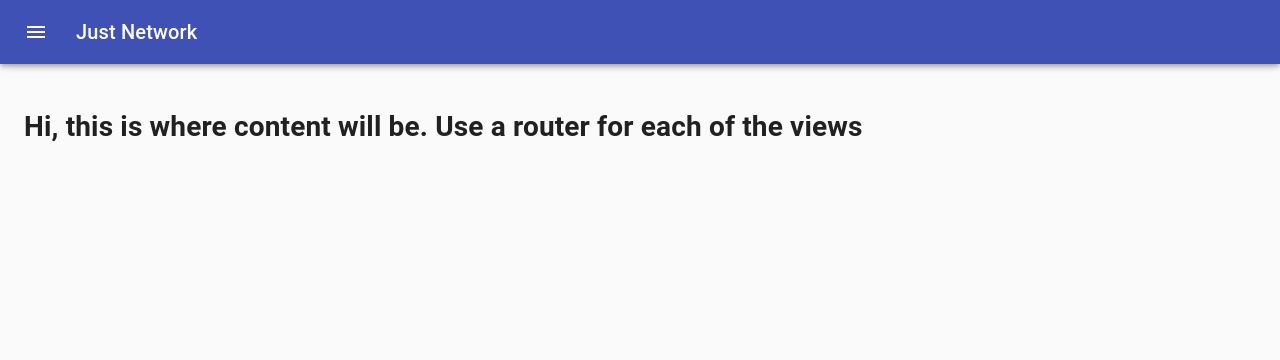
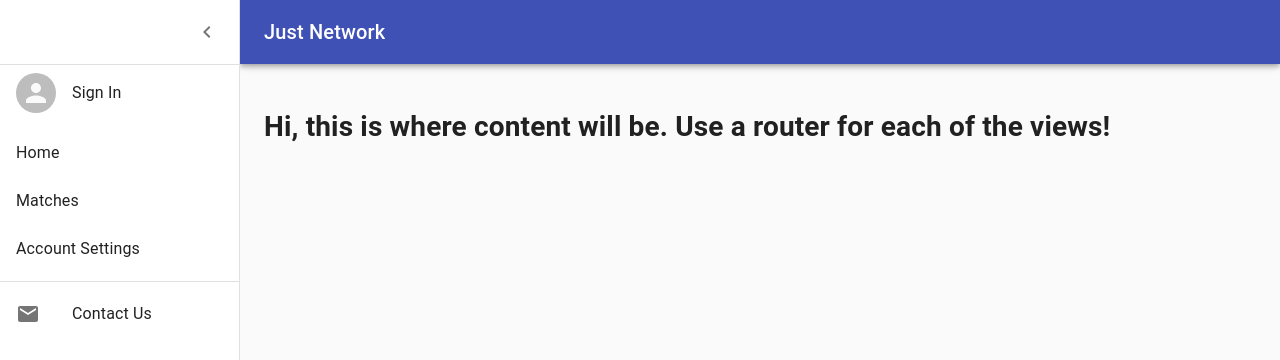
Before and after one commit to Joytaylor/WWPHacks, a React (Create React App) app in the folder wwphacks/: page / in a window 1280 px wide. Shown: the top 360 px of the page. Built offline with nearby package versions, Linux system fonts and the light colour scheme.

Commit message:
Sign in set-up

```diff
--- a/wwphacks/src/App.js
+++ b/wwphacks/src/App.js
@@ -81,7 +81,7 @@ const useStyles = makeStyles((theme) => ({
 export default function PersistentDrawerLeft() {
   const classes = useStyles();
   const theme = useTheme();
-  const [open, setOpen] = React.useState(false);
+  const [open, setOpen] = React.useState(true);
   const [username, setUser] = React.useState("Sign In");
 
   const handleDrawerOpen = () => {
@@ -92,7 +92,7 @@ export default function PersistentDrawerLeft() {
     setOpen(false);
   };
   const setUsername = (name) => {
-    setUser(name);
+    setUser("Joy");
   };
 
   return (
@@ -138,9 +138,13 @@ export default function PersistentDrawerLeft() {
           </IconButton>
         </div>
         <Divider />
-        <ListItem button key={username}>
+        <ListItem button key="username" onClick={setUsername}>
           <ListItemIcon>
-            <Avatar />
+            {username === "Sign In" ? (
+              <Avatar />
+            ) : (
+              <Avatar> {username[0]}</Avatar>
+            )}
           </ListItemIcon>
           <ListItemText primary={username} />
         </ListItem>
@@ -174,7 +178,7 @@ export default function PersistentDrawerLeft() {
           <h1>
             {" "}
             Hi, this is where content will be. Use a router for each of the
-            views
+            views!
           </h1>
         </div>
       </main>
```
